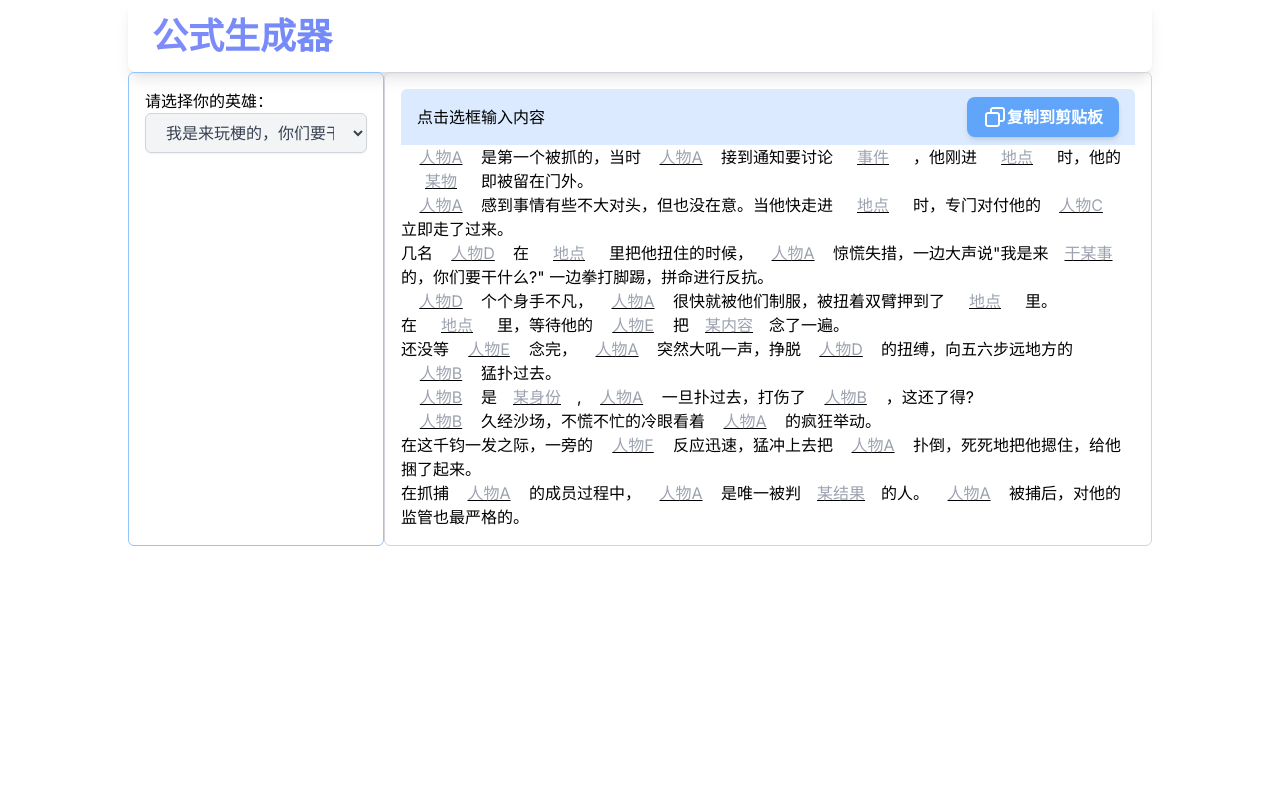
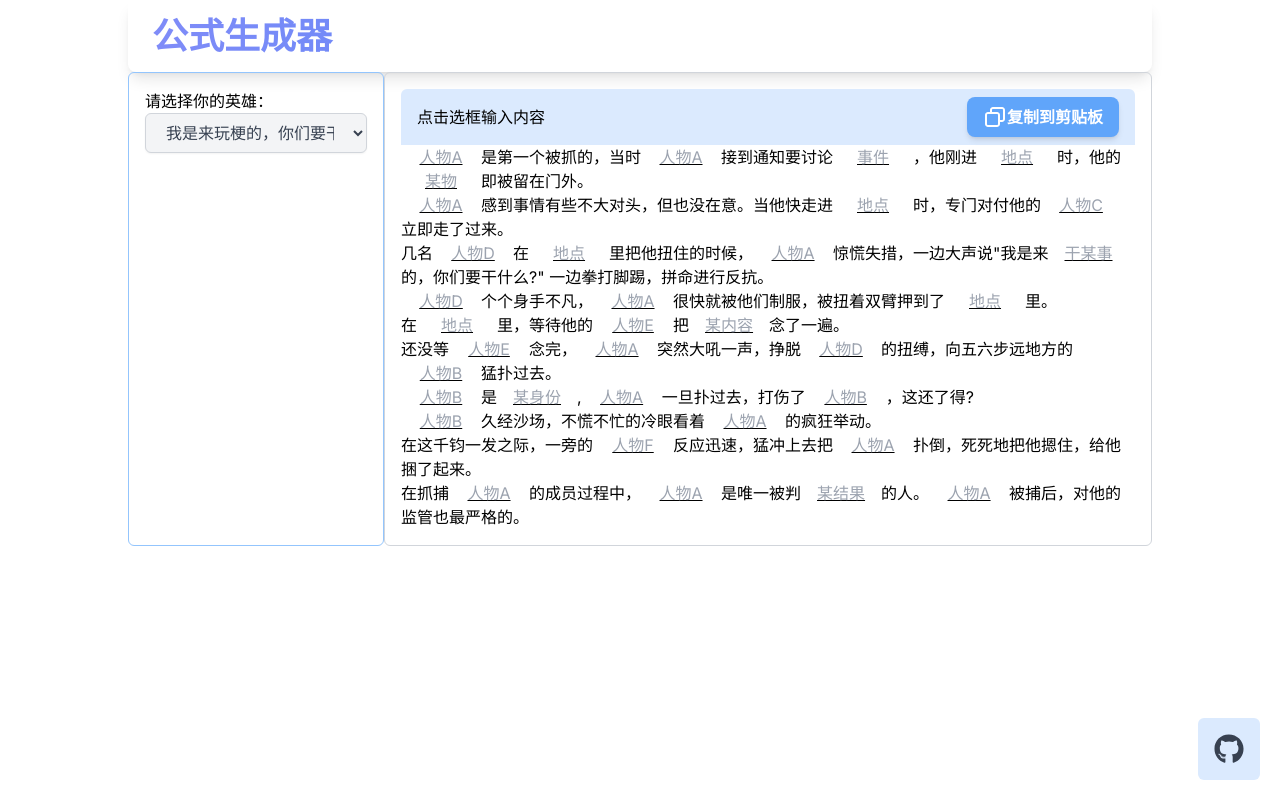
Before and after one commit to EvenL94/meme-joke-generator, a Next.js app: page / in a window 1280 px wide. Built offline with nearby package versions, Linux system fonts and the light colour scheme.

Commit message:
add footer

```diff
--- a/package.json
+++ b/package.json
@@ -14,7 +14,8 @@
     "html-react-parser": "^5.1.15",
     "next": "14.2.7",
     "react": "^18",
-    "react-dom": "^18"
+    "react-dom": "^18",
+    "react-icons": "^5.3.0"
   },
   "devDependencies": {
     "@types/node": "^20",
--- /dev/null
+++ b/src/app/components/Footer.tsx
@@ -0,0 +1,19 @@
+import React from "react";
+import { FaGithub } from "react-icons/fa";
+
+const Footer: React.FC = () => {
+  return (
+    <footer className="fixed bottom-5 right-5 bg-blue-100 p-2 xl:p-4 rounded-md">
+      <a
+        href="https://github.com/EvenL94/meme-joke-generator"
+        target="_blank"
+        rel="noopener noreferrer"
+        className="text-gray-700 hover:text-black"
+      >
+        <FaGithub size={30} />
+      </a>
+    </footer>
+  );
+};
+
+export default Footer;
--- a/src/app/page.tsx
+++ b/src/app/page.tsx
@@ -2,6 +2,7 @@
 
 import React, { useState } from "react";
 import * as Generators from "./components/generators";
+import Footer from "./components/Footer";
 
 export default function Home() {
   const componentMap = new Map<string, JSX.Element>([
@@ -89,6 +90,7 @@ export default function Home() {
           </div>
         </div>
       </div>
+      <Footer/>
     </main>
   );
 }
```
Also changed, not shown: 1 other file (tests, documents, lock files or other folders).
